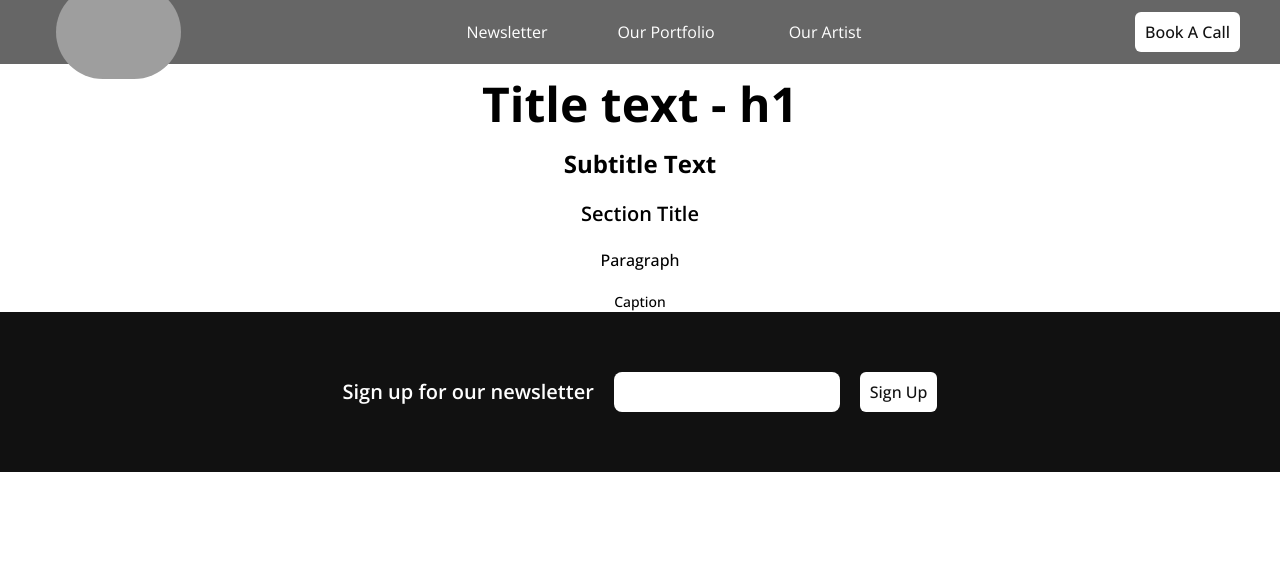
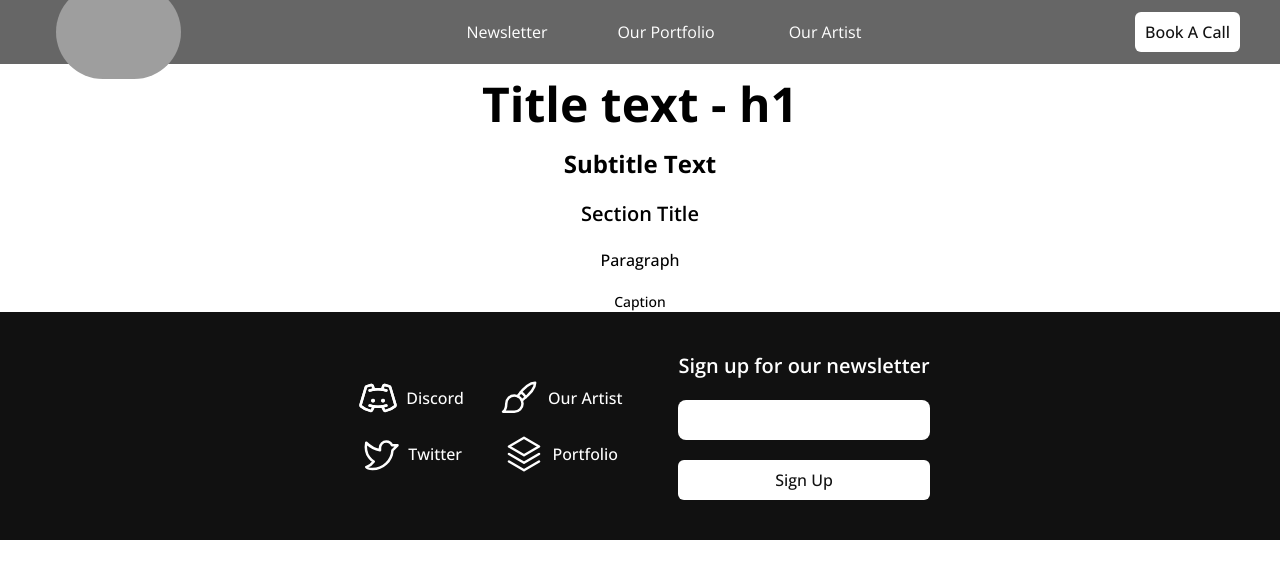
Before and after one commit to Reveill3/landing-practice, a React (Create React App) app: page /styles in a window 1280 px wide. Shown: the top 578 px of the page. Built offline with nearby package versions, Linux system fonts and the light colour scheme; grey boxes are pictures that could not be loaded.

Commit message:
footer update

```diff
--- a/package.json
+++ b/package.json
@@ -11,6 +11,7 @@
     "install": "^0.13.0",
     "nodemon": "^2.0.20",
     "npm": "^9.4.0",
+    "phosphor-react": "^1.4.1",
     "react": "^18.0.0",
     "react-dom": "^18.0.0",
     "react-router-dom": "^6.7.0",
--- a/src/App.js
+++ b/src/App.js
@@ -6,7 +6,7 @@ import Styles from './pages/Styles';
 
 const Layout = () => {
   return (
-    <div className=' flex flex-col'>
+    <div className='flex flex-col justify-between'>
       <NavBar />
       <Outlet />
       <Footer />
@@ -26,7 +26,7 @@ const router = createBrowserRouter([
       {
         path: '/styles',
         element: <Styles />,
-      }
+      },
     ],
   },
 ]);
--- a/src/components/Card1.jsx
+++ b/src/components/Card1.jsx
@@ -1,20 +1,36 @@
-import React from 'react'
+import React from 'react';
 
-const Card1 = ({image, subTitle, height='300',roundedBottomLeft=false, roundedBottomRight=false, roundedTopLeft=false, roundedTopRight=false}) => {
+const Card1 = ({
+  image,
+  subTitle,
+  height = '300',
+  roundedBottomLeft = false,
+  roundedBottomRight = false,
+  roundedTopLeft = false,
+  roundedTopRight = false,
+}) => {
   return (
-    <div className={`w-full h-[300px] relative`}>
-    <img
-      className={`shadow1 h-full w-full absolute top-0 object-cover ${roundedTopLeft ? 'rounded-tl-[30px]' : ''} ${roundedTopRight ? 'rounded-tr-[30px]' : ''} ${roundedBottomLeft ? 'rounded-bl-[30px]' : ''} ${roundedBottomRight ? 'rounded-br-[30px]' : ''} z-0`}
-      src={image}
-    />
-    <div className={`flex flex-col w-full sectionTitle text-white backdrop-blur-sm items-center justify-center h-1/3 bg-black/60 ${roundedTopLeft ? 'rounded-tl-[30px]' : ''} ${roundedTopRight ? 'rounded-tr-[30px]' : ''} ${roundedBottomLeft ? 'rounded-bl-[30px]' : ''} ${roundedBottomRight ? 'rounded-br-[30px]' : ''}
-    absolute bottom-0 z-10`}>
+    <div className={`w-full h-[300px] z-0 relative`}>
+      <img
+        className={`shadow1 h-full w-full absolute top-0 object-cover ${
+          roundedTopLeft ? 'rounded-tl-[30px]' : ''
+        } ${roundedTopRight ? 'rounded-tr-[30px]' : ''} ${
+          roundedBottomLeft ? 'rounded-bl-[30px]' : ''
+        } ${roundedBottomRight ? 'rounded-br-[30px]' : ''} z-0`}
+        src={image}
+      />
+      <div
+        className={`flex flex-col w-full sectionTitle text-white backdrop-blur-sm items-center justify-center h-1/3 bg-black/60 ${
+          roundedTopLeft ? 'rounded-tl-[30px]' : ''
+        } ${roundedTopRight ? 'rounded-tr-[30px]' : ''} ${
+          roundedBottomLeft ? 'rounded-bl-[30px]' : ''
+        } ${roundedBottomRight ? 'rounded-br-[30px]' : ''}
+    absolute bottom-0`}
+      >
+        {subTitle}
+      </div>
+    </div>
+  );
+};
 
-      {subTitle}
-    </div>
-
-  </div>
-  )
-}
-
-export default Card1
+export default Card1;
--- a/src/components/Footer.jsx
+++ b/src/components/Footer.jsx
@@ -1,14 +1,58 @@
 import React from 'react';
 import { motion } from 'framer-motion';
+import { DiscordLogo, PaintBrush, Stack, TwitterLogo } from 'phosphor-react';
 
 const Footer = () => {
-
   const [email, setEmail] = React.useState('');
 
   return (
-    <div className='flex flex-col h-[300px] bg-offBlack w-full justify-center items-center gap-5 md:flex-row py-0 md:h-[150px] md:py-20'>
+    <div className='z-30 flex flex-col  bg-offBlack w-full justify-center items-center gap-12 md:flex-row py-10 '>
+      <div className='flex gap-5'>
+        <div className='flex flex-col'>
+          <a
+            href='https://discord.com'
+            className='flex gap-2 justify-center items-center p-2 cursor-pointer'
+            target='_blank'
+          >
+            <DiscordLogo size={40} color='white' />
+            <span className='paragraph text-white'>Discord</span>
+          </a>
+          <a
+            href='https://twitter.com'
+            className='flex gap-2 justify-center items-center p-2 cursor-pointer'
+            target='_blank'
+          >
+            <TwitterLogo size={40} color='white' />
+            <span className='paragraph text-white'>Twitter</span>
+          </a>
+        </div>
+        <div className='flex flex-col '>
+          <a
+            href='https://discord.com'
+            className='flex gap-2 justify-center items-center p-2 cursor-pointer'
+            target='_blank'
+          >
+            <PaintBrush size={40} color='white' />
+            <span className='paragraph text-white'>Our Artist</span>
+          </a>
+          <a
+            href='https://discord.com'
+            className='flex gap-2 justify-center items-center p-2 cursor-pointer'
+            target='_blank'
+          >
+            <Stack size={40} color='white' />
+            <span className='paragraph text-white'>Portfolio</span>
+          </a>
+        </div>
+      </div>
+      <div className='flex flex-col gap-5'>
         <p className='text-white sectionTitle'>Sign up for our newsletter</p>
-      <input type='email' value={email} onChange={(e) => setEmail(e.target.value)}     className='rounded-lg paragraph border-none h-[40px] focus:outline-none px-3' />
+        <input
+          type='email'
+          value={email}
+          onChange={(e) => setEmail(e.target.value)}
+          className='rounded-lg paragraph border-none h-[40px] focus:outline-none px-3'
+        />
         <div className='flex  justify-center items-center '>
           <motion.button
             whileTap={{
@@ -22,6 +66,7 @@ const Footer = () => {
           </motion.button>
         </div>
       </div>
+    </div>
   );
 };
 
--- a/src/components/HamburgerMenu.jsx
+++ b/src/components/HamburgerMenu.jsx
@@ -74,10 +74,7 @@ const HamburgerMenu = ({ open }) => {
             }}
             className='flex flex-col justify-between w-full h-[50px] cursor-pointer'
           >
-              <p
-                href='/'
-                className='flex items-center text-white w-full h-full'
-              >
+            <p href='/' className='flex items-center text-white w-full h-full'>
               Home
             </p>
             <div className='w-full h-[2px] bg-white/40'></div>
@@ -90,12 +87,9 @@ const HamburgerMenu = ({ open }) => {
             }}
             className='flex flex-col justify-between w-full h-[50px] cursor-pointer'
           >
-              <p
-                href='/'
-                className='flex items-center text-white w-full h-full'
-              >
+            <a href='/' className='flex items-center text-white w-full h-full'>
               Newsletter
-              </p>
+            </a>
             <div className='w-full h-[2px] bg-white/40'></div>
           </motion.div>
           <motion.div
@@ -106,10 +100,7 @@ const HamburgerMenu = ({ open }) => {
             }}
             className='flex flex-col justify-between w-full h-[50px] cursor-pointer'
           >
-              <p
-                href='/'
-                className='flex items-center text-white w-full h-full'
-              >
+            <p href='/' className='flex items-center text-white w-full h-full'>
               About
             </p>
             <div className='w-full h-[2px] bg-white/40'></div>
--- a/src/components/Projects.jsx
+++ b/src/components/Projects.jsx
@@ -9,7 +9,7 @@ const Projects = () => {
         whileInView={{ opacity: 1, rotateX: 0 }}
         transition={{ ease: 'easeIn', duration: 1.25 }}
         viewport={{ once: true }}
-        className='text-5xl font-bold leading-relaxed text-white max-w-screen-sm mx-auto text-center '
+        className='text-3xl font-bold leading-relaxed text-white max-w-screen-sm mx-auto text-center md:text-5xl'
       >
         We have helped our clients generate over $1,000,000 in revenue
       </motion.h1>
--- a/src/components/Services.jsx
+++ b/src/components/Services.jsx
@@ -8,7 +8,7 @@ function useByScroll(from, scroll) {
   return useTransform(scroll, [0, 0.5], [from, 0]);
 }
 
-const Services = () => {
+export const AnimatedServices = () => {
   const ref = React.useRef(null);
 
   const { scrollYProgress } = useScroll();
@@ -52,4 +52,33 @@ const Services = () => {
   );
 };
 
-export default Services;
+export const Services = () => {
+  const ref = React.useRef(null);
+
+  const { scrollYProgress } = useScroll();
+
+  return (
+    <section
+      ref={ref}
+      className='flex flex-col gap-10 bg-tan1 px-4 py-20 md:px-24 md:py-60 justify-center items-center'
+    >
+      <h1 className='title text-white'>What we do</h1>
+      <div className='flex flex-col md:flex-row w-full max-w-7xl justify-center items-center gap-5'>
+        <motion.div className='flex flex-col gap-7 w-full h-60 justify-center items-center bg-black/60 rounded-lg'>
+          <PaintBrushIcon className='h-[75px] w-[75px] text-white mx-auto' />
+          <p className='text-center text-white'>Token Artwork</p>
+        </motion.div>
+        <motion.div className='flex flex-col  w-full h-60 gap-7 justify-center items-center bg-black/60 rounded-lg'>
+          <CodeBracketIcon className='h-[75px] w-[75px] text-white mx-auto' />
+          <p className='text-center text-white'>Smart Contract Development</p>
+        </motion.div>
+        <motion.div className='flex flex-col  w-full h-60 gap-7 justify-center items-center bg-black/60 rounded-lg'>
+          <UserGroupIcon className='h-[75px] w-[75px] text-white mx-auto' />
+          <p className='text-center text-white'>Social Media Marketing</p>
+        </motion.div>
+      </div>
+    </section>
+  );
+};
+
+export default { Services, AnimatedServices };
--- a/src/pages/Home.jsx
+++ b/src/pages/Home.jsx
@@ -2,13 +2,17 @@ import React from 'react';
 import CaseStudies from '../components/CaseStudies';
 import Hero from '../components/Hero';
 import Projects from '../components/Projects';
-import Services from '../components/Services';
+import { Services, AnimatedServices } from '../components/Services';
+import { useBreakpoint } from 'use-breakpoint';
+
+const BREAKPOINTS = { mobile: 0, tablet: 768, desktop: 1080 };
 
 const Home = () => {
+  const { breakpoint } = useBreakpoint(BREAKPOINTS);
   return (
     <div>
       <Hero />
-      <Services />
+      {breakpoint === 'desktop' ? <AnimatedServices /> : <Services />}
       <Projects />
       <CaseStudies />
     </div>
```
Also changed, not shown: src/components/CaseStudies.jsx (+16 -7 lines), 1 other file (tests, documents, lock files or other folders). Lines whose indentation alone changed are shown as unchanged.
